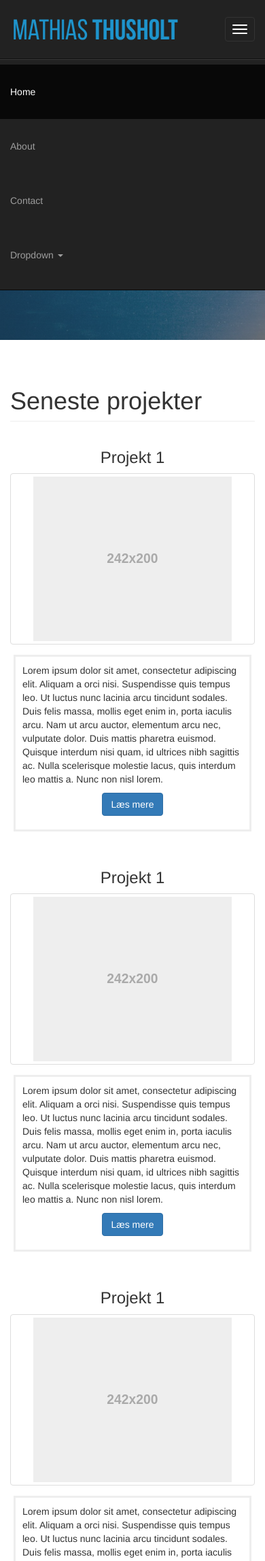
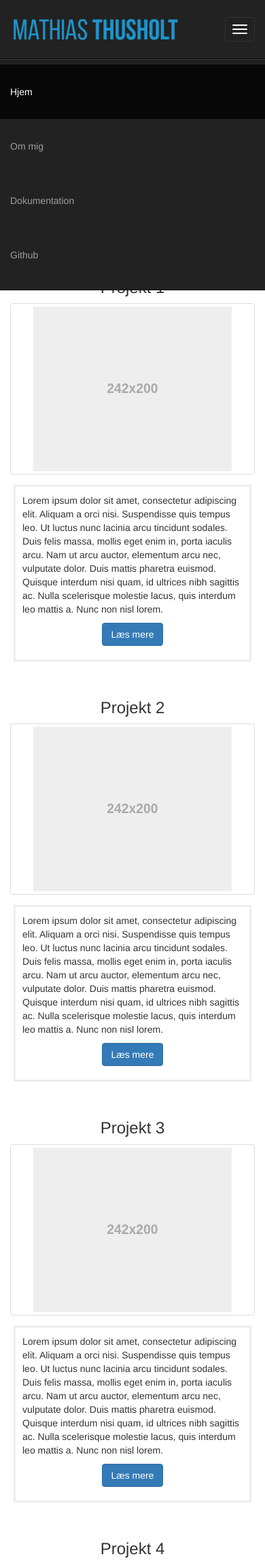
Before and after one commit to Killmat/Studieweb-old-flask, a Flask app: page / in a window 390 px wide, after a click on "Toggle navigation". Shown: the top 2296 px of the page at 68% size. Run offline with Flask 2, Linux system fonts and the light colour scheme; parts of the project's set-up code (start-up, migrations or seed data) failed here and were passed over; some libraries are stand-ins or nearby versions.

Commit message:
Init /about /docs, improvements to mobile.

```diff
--- a/__init__.py
+++ b/__init__.py
@@ -13,9 +13,34 @@
 
 ipsum = 'Lorem ipsum dolor sit amet, consectetur adipiscing elit. Aliquam a orci nisi. Suspendisse quis tempus leo. Ut luctus nunc lacinia arcu tincidunt sodales. Duis felis massa, mollis eget enim in, porta iaculis arcu. Nam ut arcu auctor, elementum arcu nec, vulputate dolor. Duis mattis pharetra euismod. Quisque interdum nisi quam, id ultrices nibh sagittis ac. Nulla scelerisque molestie lacus, quis interdum leo mattis a. Nunc non nisl lorem.'
 
+
 @app.route('/')
+@app.route('/index')
 def index():
-    return render_template('index.html', title='Mathias Thusholt', ipsum=ipsum)
+    return render_template (
+        'index.html',
+        title='Mathias Thusholt',
+        ipsum=ipsum,
+        index_active='active'
+    )
+
+
+@app.route('/about')
+def about():
+    return render_template (
+        'about.html',
+        title='Om mig',
+        about_active='active'
+    )
+
+
+@app.route('/docs')
+def docs():
+    return render_template(
+        'docs.html',
+        title='Dokumentation',
+        docs_active='active'
+    )
 
 
 @app.route('/screenshot')
--- a/static/style/base.css
+++ b/static/style/base.css
@@ -1,3 +1,6 @@
+body {
+    padding: 70px;
+}
 footer {
     margin: 10px 10px;
 }
--- a/static/style/index.css
+++ b/static/style/index.css
@@ -1,3 +1,7 @@
+body {
+    padding: 0; !important
+}
+
 .jumbotron {
     text-align: center;
     display: flex;
@@ -11,10 +15,6 @@
 
 .navbar {
     margin-bottom: 0px;
-}
-
-#lol {
-    margin-left: -50px;
 }
 
 .thumb {
@@ -42,7 +42,7 @@
 }
 
 /* Mobile */
-@media screen and (max-height: 767px){
+@media (min-width:320px) {
     .jumbotron {
         height: 250px;
     }
@@ -52,7 +52,7 @@
     }
 }
 /* Tablet */
-@media screen and (max-height: 1100px) and (min-height: 768px) {
+@media (min-width:801px) {
     .jumbotron {
         height: 500px;
     }
--- a/static/style/screenshot.css
+++ b/static/style/screenshot.css
@@ -1,7 +1,3 @@
-body {
-    padding-top: 70px;
-}
-
 .thumb {
     margin-bottom: 30px;
 }
--- /dev/null
+++ b/templates/about.html
@@ -0,0 +1,4 @@
+{% extends 'base.html' %}
+{% block content %}
+    <h1 class="page-header">Om mig</h1>
+{% endblock %}
--- a/templates/base.html
+++ b/templates/base.html
@@ -32,22 +32,20 @@
                         </div>
                         <div id="navbar3" class="navbar-collapse collapse">
                             <ul class="nav navbar-nav navbar-right">
-                                <li class="active"><a href="#">Home</a></li>
-                                <li><a href="#">About</a></li>
-                                <li><a href="#">Contact</a></li>
+                                <li class="{{ index_active }}"><a href="/">Hjem</a></li>
+                                <li class="{{ about_active }}"><a href="/about">Om mig</a></li>
+                                <li class="{{ docs_active }}"><a href="/docs">Dokumentation</a></li>
+                                <li><a href="https://www.github.com/Killmat/Studieweb">Github</a></li>
                                 <li class="dropdown">
-                                    <a href="#" class="dropdown-toggle" data-toggle="dropdown" role="button" aria-expanded="false">Dropdown <span class="caret"></span></a>
+                                    <a href="#" class="dropdown-toggle" data-toggle="dropdown" role="button" aria-expanded="false">Projekter <span class="caret"></span></a>
                                     <ul class="dropdown-menu" role="menu">
-                                        <li><a href="#">Action</a></li>
-                                        <li><a href="#">Another action</a></li>
-                                        <li><a href="#">Something else here</a></li>
-                                        <li class="divider"></li>
-                                        <li class="dropdown-header">Nav header</li>
-                                        <li><a href="#">Separated link</a></li>
-                                        <li><a href="#">One more separated link</a></li>
+                                        <li><a href="#">Projekt 1</a></li>
+                                        <li><a href="#">Projekt 2</a></li>
+                                        <li><a href="#">Projekt 3</a></li>
+                                        <li><a href="#">Projekt 4</a></li>
                                     </ul>
                                 </li>
-                                <li><a href="#">Hi</a></li>
+                                <li><a href="/admin">Admin</a></li>
                             </ul>
                         </div>
                     <!--/.nav-collapse -->
--- /dev/null
+++ b/templates/docs.html
@@ -0,0 +1,6 @@
+{% extends 'base.html' %}
+{% block head %}
+{% endblock %}
+{% block content %}
+    <h1 class="page-header">Dokumentation</h1>
+{% endblock %}
--- a/templates/index.html
+++ b/templates/index.html
@@ -25,7 +25,7 @@
             </div>
             <div class="col-lg-3 col-md-6 col-xs-12 thumb">
                 <div class="caption">
-                    <h3>Projekt 1</h3>
+                    <h3>Projekt 2</h3>
                 </div>
                 <a class="thumbnail" href="{{ url_for('static', filename='pics/placeholder.svg') }}">
                     <img class="img-responsive"  src="{{ url_for('static', filename='pics/placeholder.svg') }}">
@@ -37,7 +37,7 @@
             </div>
             <div class="col-lg-3 col-md-6 col-xs-12 thumb">
                 <div class="caption">
-                    <h3>Projekt 1</h3>
+                    <h3>Projekt 3</h3>
                 </div>
                 <a class="thumbnail" href="{{ url_for('static', filename='pics/placeholder.svg') }}">
                     <img class="img-responsive"  src="{{ url_for('static', filename='pics/placeholder.svg') }}">
@@ -49,7 +49,7 @@
             </div>
             <div class="col-lg-3 col-md-6 col-xs-12 thumb">
                 <div class="caption">
-                    <h3>Projekt 1</h3>
+                    <h3>Projekt 4</h3>
                 </div>
                 <a class="thumbnail" href="{{ url_for('static', filename='pics/placeholder.svg') }}">
                     <img class="img-responsive"  src="{{ url_for('static', filename='pics/placeholder.svg') }}">
```
